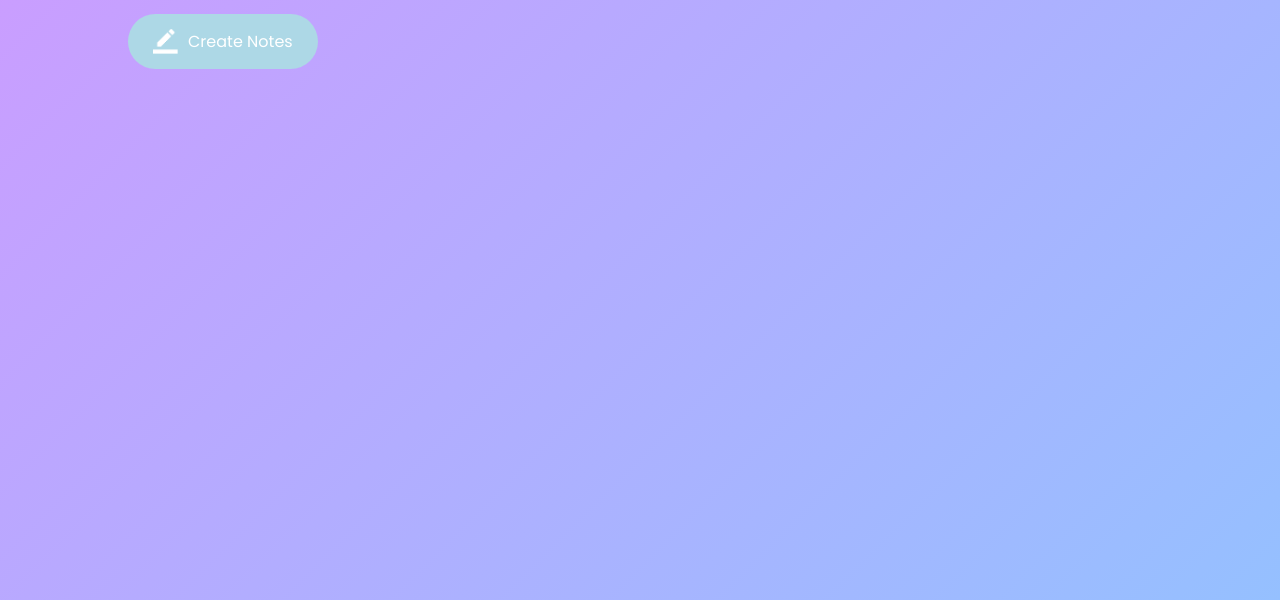
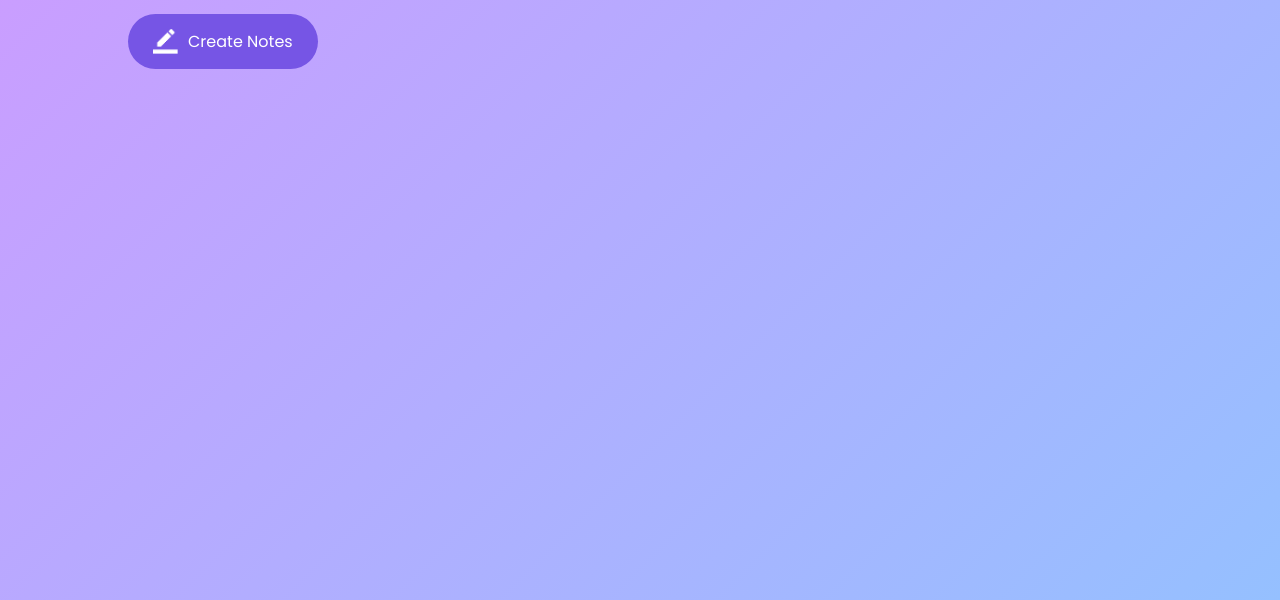
Before and after one commit to Rajdip-Mondal/NotepadApp, a plain HTML site: page index.html in a window 1280 px wide. Shown: the part 200-800 px from the top of the page. Drawn offline with Linux system fonts and the light colour scheme.

Commit message:
Update style.css

```diff
--- a/style.css
+++ b/style.css
@@ -30,7 +30,7 @@ h1 img{
 .container button{
 display: flex;
 align-items: center;
-background: lightblue;
+background: #7655e5;
 color: #fff;
 font-size: 16px;
 outline: 0;
```
